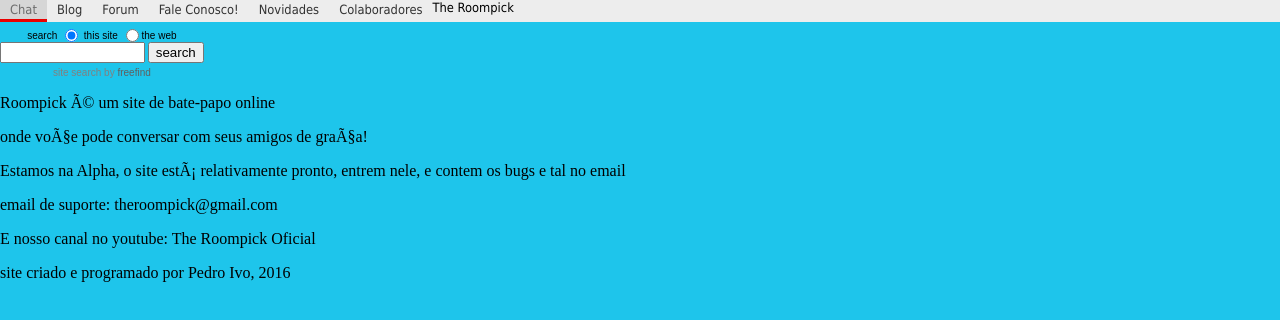
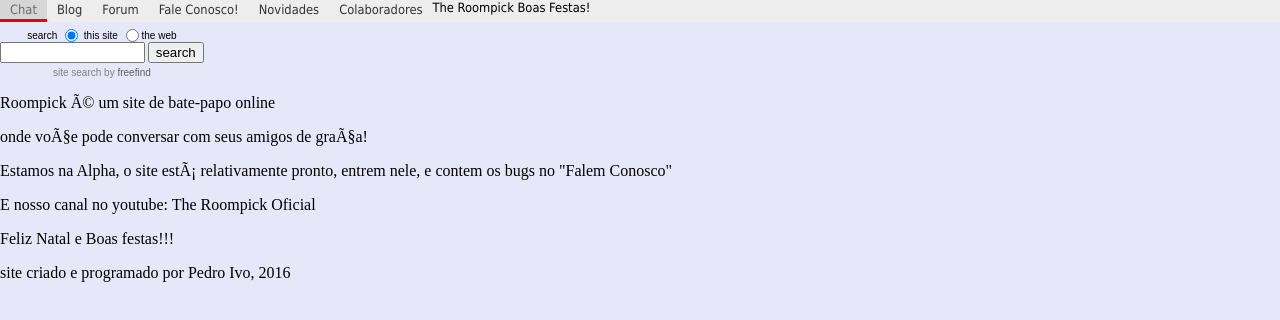
Before and after one commit to TheRoompickOficial/TheRoompick.githup.io, a plain HTML site: page index.html in a window 1280 px wide. Drawn offline with Linux system fonts and the light colour scheme.

Commit message:
Update index.html

```diff
--- a/index.html
+++ b/index.html
@@ -46,10 +46,11 @@
 
 
 <body>
-	<body bgcolor="#1EC5EB"
+	<body bgcolor="#E6E8FA"
 	<div id="menu">
 		<ul>
-			        <li>The Roompick</li>		<li><a href="http://xat.com/web_gear/chat/go_large.php?id=218621892">Chat</a></li>
+			<li>The Roompick</li> <li>Boas Festas!</li>
+			<li><a href="http://xat.com/web_gear/chat/go_large.php?id=218621892">Chat</a></li>
 			<li><a href="menu.html">Blog</a></li>
 			<li><a href="http://roompickforum.forumeiros.com/">Forum</a></li>
 			<li><a href="faleconosco.html">Fale Conosco!</a></li>
@@ -85,9 +86,9 @@
 	</div>
 	<p>Roompick é um site de bate-papo online</p>
 <p>onde voçe pode conversar com seus amigos de graça!</p>
-<p>Estamos na Alpha, o site está relativamente pronto, entrem nele, e contem os bugs e tal no email</p>
-<p>email de suporte: theroompick@gmail.com</p>
+<p>Estamos na Alpha, o site está relativamente pronto, entrem nele, e contem os bugs no "Falem Conosco"</p>
 <p>E nosso canal no youtube: The Roompick Oficial</p>
+	<p>Feliz Natal e Boas festas!!!</p>
 <p>site criado e programado por Pedro Ivo, 2016</p>
 </body>
 </html>
```
